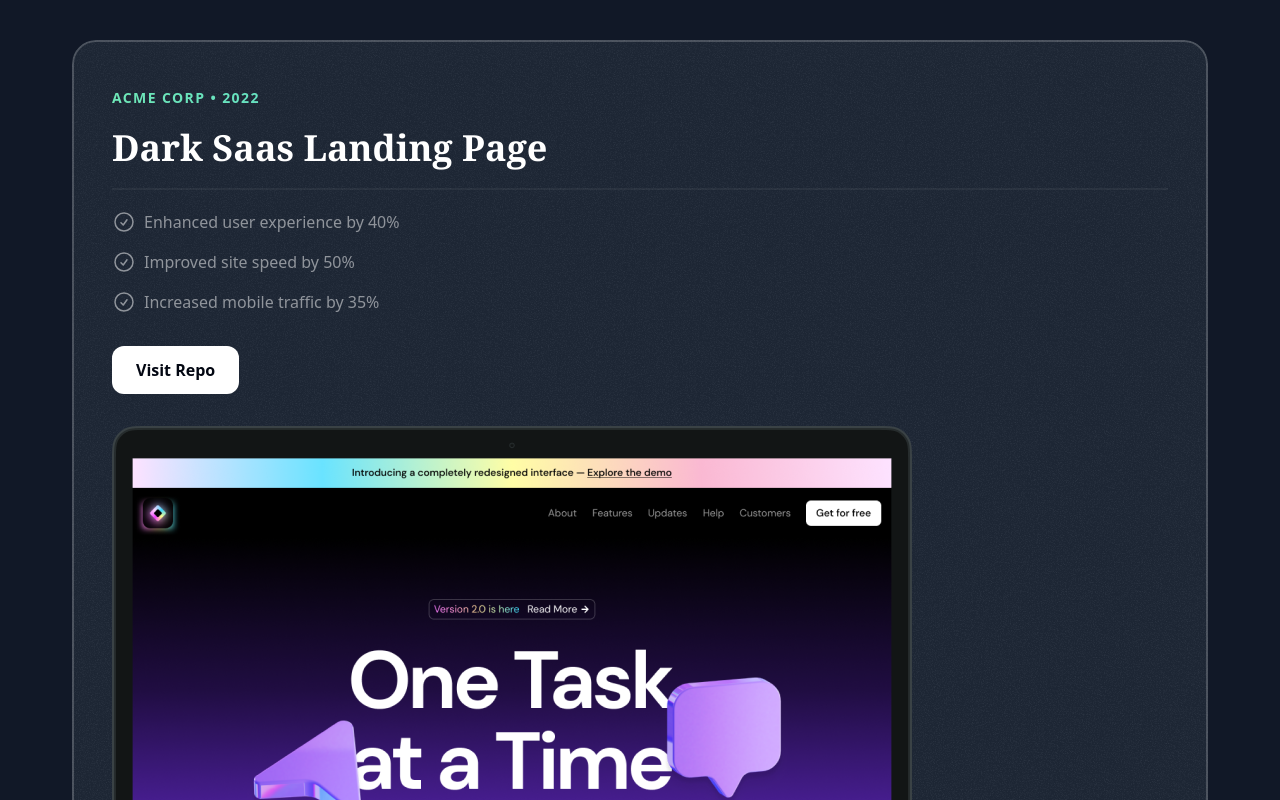
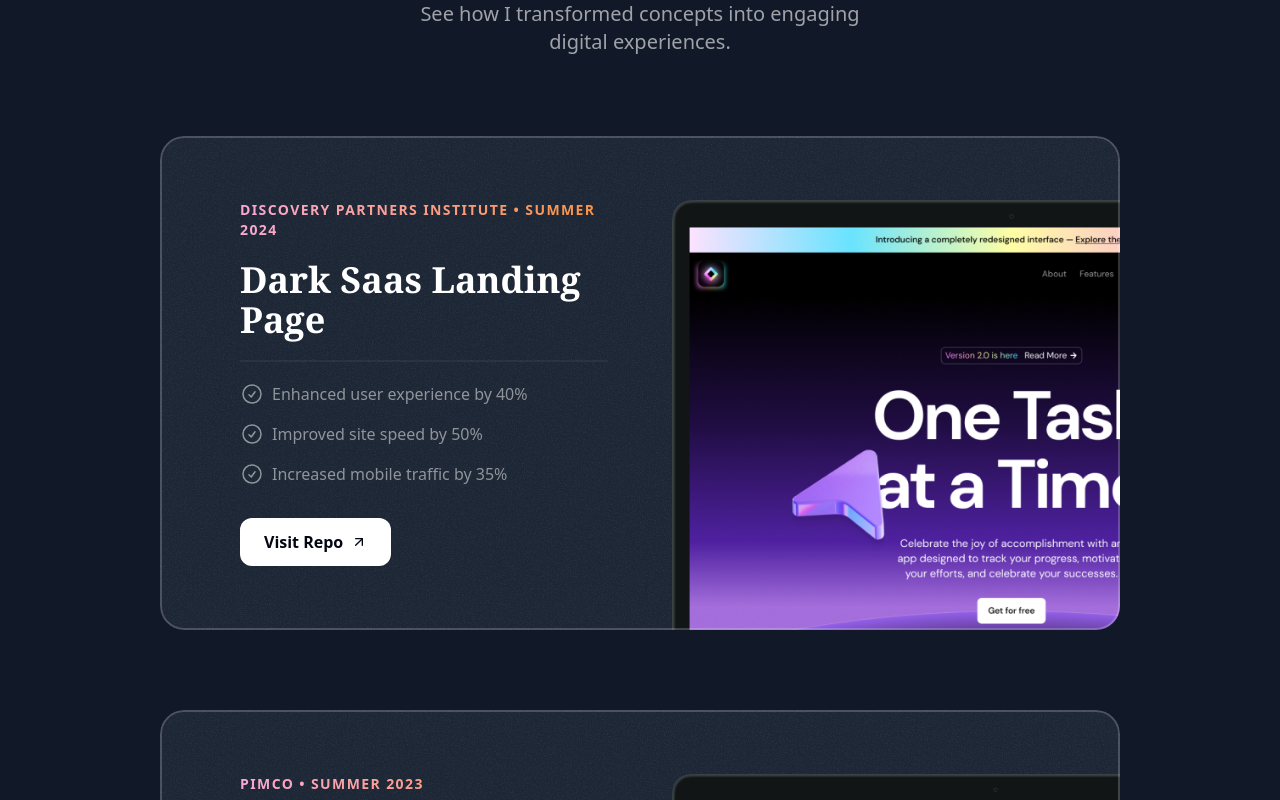
Before and after one commit to Cindellai/Iloegbunam_portfolio_2024, a Next.js app: page / in a window 1280 px wide. Shown: the part 1160-1960 px from the top of the page. Built offline with nearby package versions, Linux system fonts and the light colour scheme; a web font is replaced by a local one.

Commit message:
finished project section functionality

```diff
--- a/src/app/globals.css
+++ b/src/app/globals.css
@@ -12,3 +12,9 @@
     }
 
 }
+
+@layer utilities {
+    .container {
+        @apply lg:max-w-5xl;
+    }
+}
--- a/src/sections/Projects.tsx
+++ b/src/sections/Projects.tsx
@@ -8,8 +8,8 @@
 
 const portfolioProjects = [
   {
-    company: "Acme Corp",
-    year: "2022",
+    company: "Discovery Partners Institute",
+    year: "Summer 2024",
     title: "Dark Saas Landing Page",
     results: [
       { title: "Enhanced user experience by 40%" },
@@ -20,8 +20,8 @@
     image: darkSaasLandingPage,
   },
   {
-    company: "Innovative Co",
-    year: "2021",
+    company: "PIMCO",
+    year: "Summer 2023",
     title: "Light Saas Landing Page",
     results: [
       { title: "Boosted sales by 20%" },
@@ -32,8 +32,20 @@
     image: lightSaasLandingPage,
   },
   {
-    company: "Quantum Dynamics",
-    year: "2023",
+    company: "PIMCO",
+    year: "Summer 2022",
+    title: "AI Startup Landing Page",
+    results: [
+      { title: "Enhanced user experience by 40%" },
+      { title: "Improved site speed by 50%" },
+      { title: "Increased mobile traffic by 35%" },
+    ],
+    link: "https://youtu.be/Z7I5uSRHMHg",
+    image: aiStartupLandingPage,
+  },
+  {
+    company: "Northwestern Security & AI Lab",
+    year: "2021-2023",
     title: "AI Startup Landing Page",
     results: [
       { title: "Enhanced user experience by 40%" },
@@ -47,30 +59,33 @@
 
 export const ProjectsSection = () => {
   return (
-    <section className="pb-16">
+    <section className="pb-16 lg:py-24">
       <div className="container">
         <div className="flex justify-center">
-          <p className="uppercase font-semibold tracking-widest bg-gradient-to-r from-emerald-300 to-sky-400 text-center bg-clip-text text-transparent">
+          <p className="uppercase font-semibold tracking-widest bg-gradient-to-r from-pink-300 to-orange-400 text-center bg-clip-text text-transparent">
             Real-world Results
           </p>
         </div>
         <h2 className="font-serif font-semibold text-3xl md:text-5xl text-center mt-6">
           Featured Projects
         </h2>
-        <p className="text-center md:text-lg text-white/60 mt-4 max-w-md mx-auto">
+        <p className="text-center md:text-lg lg:text-xl text-white/60 mt-4 max-w-md mx-auto">
           See how I transformed concepts into engaging digital experiences.
         </p>
-        <div className="flex flex-col mt-10 md:mt-20 gap-20">
+        <div className="mt-10 md:mt-20 flex flex-col gap-20">
           {portfolioProjects.map((project) => (
             <div
               key={project.title}
-              className="bg-gray-800 rounded-3xl relative z-0 overflow-hidden after:z-10 after:content-[''] after:absolute after:inset-0 after:outline-2 after:outline after:-outline-offset-2 after:rounded-3xl after:outline-white/20 px-8 pt-8 md:pt-12 md:px-10 after:pointer-events-none">
+              className="bg-gray-800 rounded-3xl relative z-0 overflow-hidden after:z-10 after:content-[''] after:absolute after:inset-0 after:outline-2 after:outline after:-outline-offset-2 after:rounded-3xl after:outline-white/20 px-8 pt-8 md:pt-12 md:px-10 lg:pt-16 lg:px-20 after:pointer-events-none">
                 <div className="absolute inset-0 -z-10 opacity-5"
                 style={{
                   backgroundImage: `url(${grainImage.src})`,
                 }}
                 ></div>
-                <div className="bg-gradient-to-r from-emerald-300 to-sky-400 inline-fex gap-2 font-bold uppercase tracking-widest text-sm text-transparent bg-clip-text">
+                <div className="lg:grid lg:grid-cols-2 lg:gap-16">
+                  <div className="lg:pb-16">
+
+                <div className="bg-gradient-to-r from-pink-300 to-orange-400 inline-fex gap-2 font-bold uppercase tracking-widest text-sm text-transparent bg-clip-text">
                 <span>{project.company}</span>
                 <span> &bull; </span>
                 <span>{project.year}</span>
@@ -78,7 +93,7 @@
               <h3 className="font-serif font-semibold text-2xl mt-2 md:mt-5 md:text-4xl">{project.title}</h3>
               <hr className="border-t-2 border-white/5 mt-4 md:mt-5" />
               <ul className="flex flex-col gap-4 mt-4 md:mt-5">
-                {project.results.map((result, index) => (
+                {project.results.map((result) => (
                   <li className="flex gap-2 text-sm md:text-base text-white/50">
                   <CheckCircleIcon className="size-5 md:size-6" />
                   <span>{result.title}</span>
@@ -86,12 +101,16 @@
                 ))}
               </ul>
               <a href={project.link}>
-                <button className="bg-white text-gray-950 h-12 px-6 w-full md:w-auto px-4 rounded-xl font-semibold inline-flex items-center justify-center gap-2 mt-8">
+                <button className="bg-white text-gray-950 h-12 px-6 w-full md:w-auto  rounded-xl font-semibold inline-flex items-center justify-center gap-2 mt-8">
                   <span>Visit Repo</span>
+                  <ArrowUpRightIcon className="size-4" />
                   </button>
               </a>
-              <Image src={project.image} alt={project.title} className="mt-8 -mb-4" />
-
+              </div>
+              <div className="relative">
+              <Image src={project.image} alt={project.title} className="mt-8 -mb-4 md:-mb-0 lg:mt-0 lg:absolute lg:h-full lg:w-auto lg:max-w-none" />
+              </div>
+              </div>
             </div>
           ))}
         </div>
```
